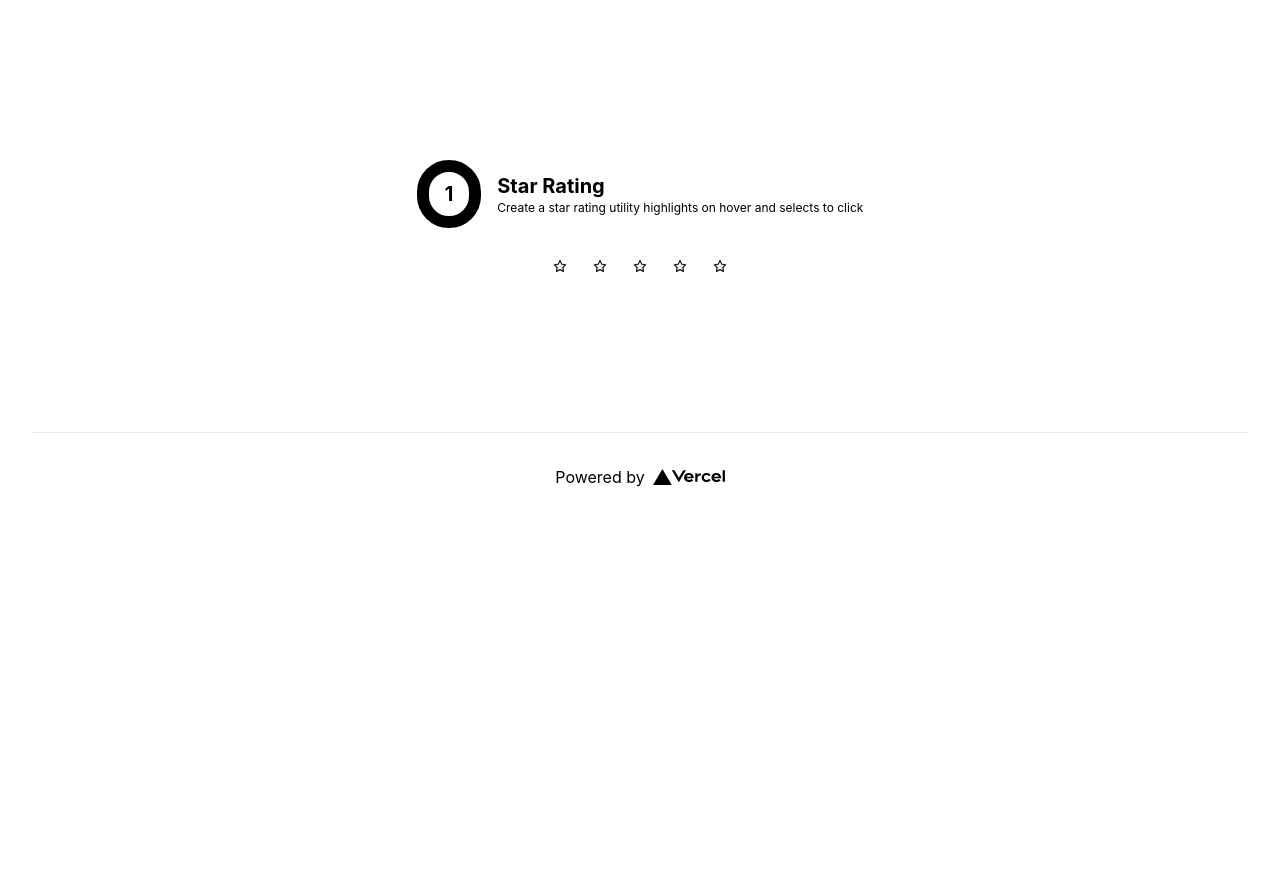
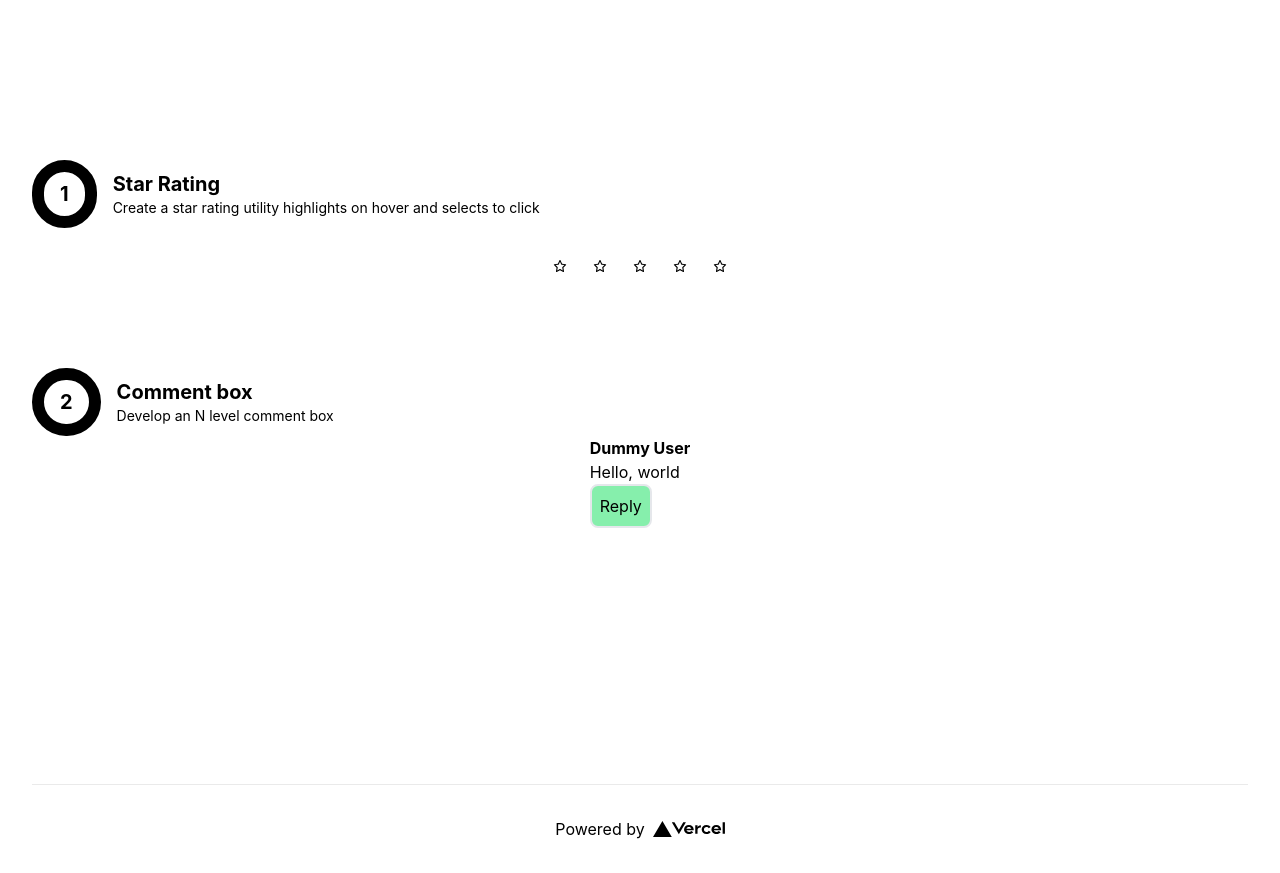
Before and after one commit to thanhtdiep/frontend-coding-challenges, a Next.js app: page / in a window 1280 px wide. Before the commit the page ends 800 px from the top, so only its background shows below. Built offline with nearby package versions, Linux system fonts and the light colour scheme.

Commit message:
[CHALLENGE] Solving Comment box challenge

```diff
--- /dev/null
+++ b/components/Comment.tsx
@@ -0,0 +1,32 @@
+import React, { FC } from 'react';
+
+interface User {
+    id: number;
+    name: string
+}
+
+interface Comment {
+    user: User,
+    content: string,
+    comments: Comment[]
+}
+
+interface Props {
+    className?: string,
+    comment?: Comment
+}
+
+const Comment: FC<Props> = ({ comment, className }) => {
+    return (
+        <div className={`${className} `}>
+            <h1 className='font-bold text-sm sm:text-base'>Dummy User</h1>
+            <p className='text-sm sm:text-base'>Hello, world</p>
+            <div className='flex flex-row'>
+                <button className='border-2 rounded-lg bg-green-300 p-2'>Reply</button>
+            </div>
+
+        </div>
+    );
+}
+
+export default Comment;
--- a/components/layout/Section.tsx
+++ b/components/layout/Section.tsx
@@ -15,15 +15,17 @@ interface SectionProps {
 const Section: FC<SectionProps> = ({ children, className, heading, headingStyle, description, descriptionStyle, numbering, ...others }) => {
 
     return (
-        <div className={`${className} `}>
-            <div className='flex flex-row items-center'>
+        <div className={`${className} flex flex-1 flex-col w-full items-start mb-[6rem]`}>
+            <div className='flex flex-row items-center justify-center'>
                 {numbering && <h1 className='text-sm sm:text-xl font-bold border-[.8rem] border-black rounded-full px-4 py-2'>{numbering}</h1>}
                 <div className='flex flex-col ml-4'>
                     {heading && <h1 className={`${headingStyle} font-bold text-sm sm:text-xl`}>{heading}</h1>}
-                    {description && <p className={`${descriptionStyle}`}>{description}</p>}
+                    {description && <p className={`${descriptionStyle} text-xs sm:text-sm text-black`}>{description}</p>}
                 </div>
             </div>
-            {children}
+            <div className='flex flex-1 self-center'>
+                {children}
+            </div>
         </div>
     )
 };
--- a/package.json
+++ b/package.json
@@ -1,5 +1,5 @@
 {
-  "name": "star-rating",
+  "name": "frontend-coding-challenges",
   "version": "0.1.0",
   "private": true,
   "scripts": {
--- a/pages/index.tsx
+++ b/pages/index.tsx
@@ -2,6 +2,7 @@ import Head from 'next/head'
 import Image from 'next/image'
 import styles from '../styles/Home.module.css'
 import Rating from '../components/Rating';
+import Comment from '../components/Comment';
 import React from 'react';
 import Section from '../components/layout/Section'
 
@@ -9,24 +10,32 @@ export default function Home() {
   // Rating
   const [rating, setRating] = React.useState<number | null>(null)
   // Comment
+
   return (
     <div className={styles.container}>
       <Head>
-        <title>Create Next App</title>
-        <meta name="description" content="Generated by create next app" />
+        <title>Frontend Coding Challenges</title>
+        <meta name="description" content="My Solution for Frontend Coding Interview Challenges" />
         <link rel="icon" href="/favicon.ico" />
       </Head>
 
-      <main className='flex flex-1 justify-center items-center my-[10rem]'>
+      <main className='flex flex-1 flex-col justify-center items-center my-[10rem]'>
+        {/* Star Rating */}
         <Section
           numbering='1'
           heading='Star Rating'
-          headingStyle=''
           description='Create a star rating utility highlights on hover and selects to click'
-          descriptionStyle='text-xs text-sm text text-black'
         >
           <Rating value={rating} length={5} className='mt-[2rem]'
             onClick={(v) => setRating(v)} />
+        </Section>
+        {/* Comment Box */}
+        <Section
+          numbering='2'
+          heading='Comment box'
+          description='Develop an N level comment box'
+        >
+          <Comment className='' />
         </Section>
       </main>
 
```
Also changed, not shown: 1 other file (tests, documents, lock files or other folders).
